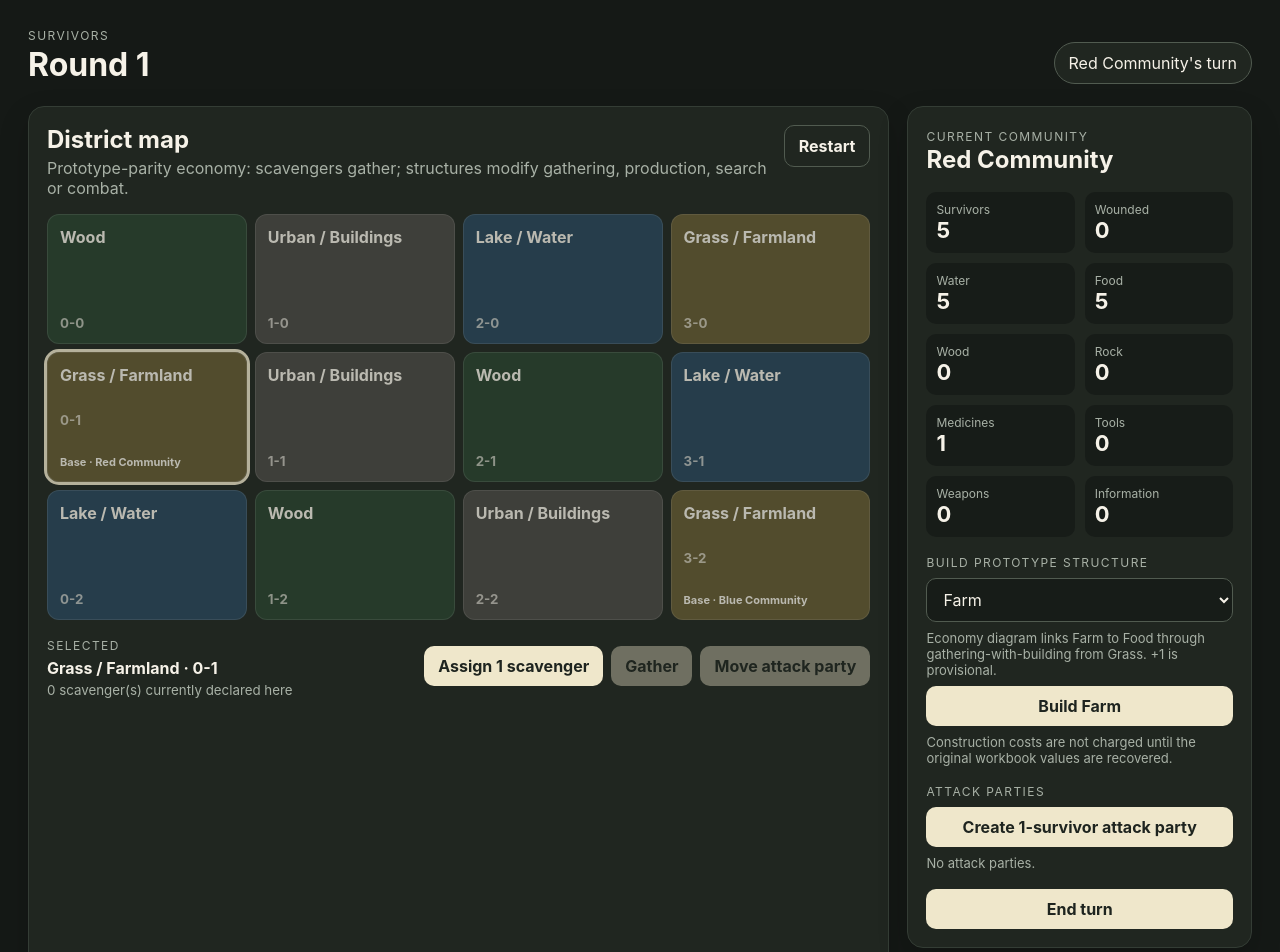
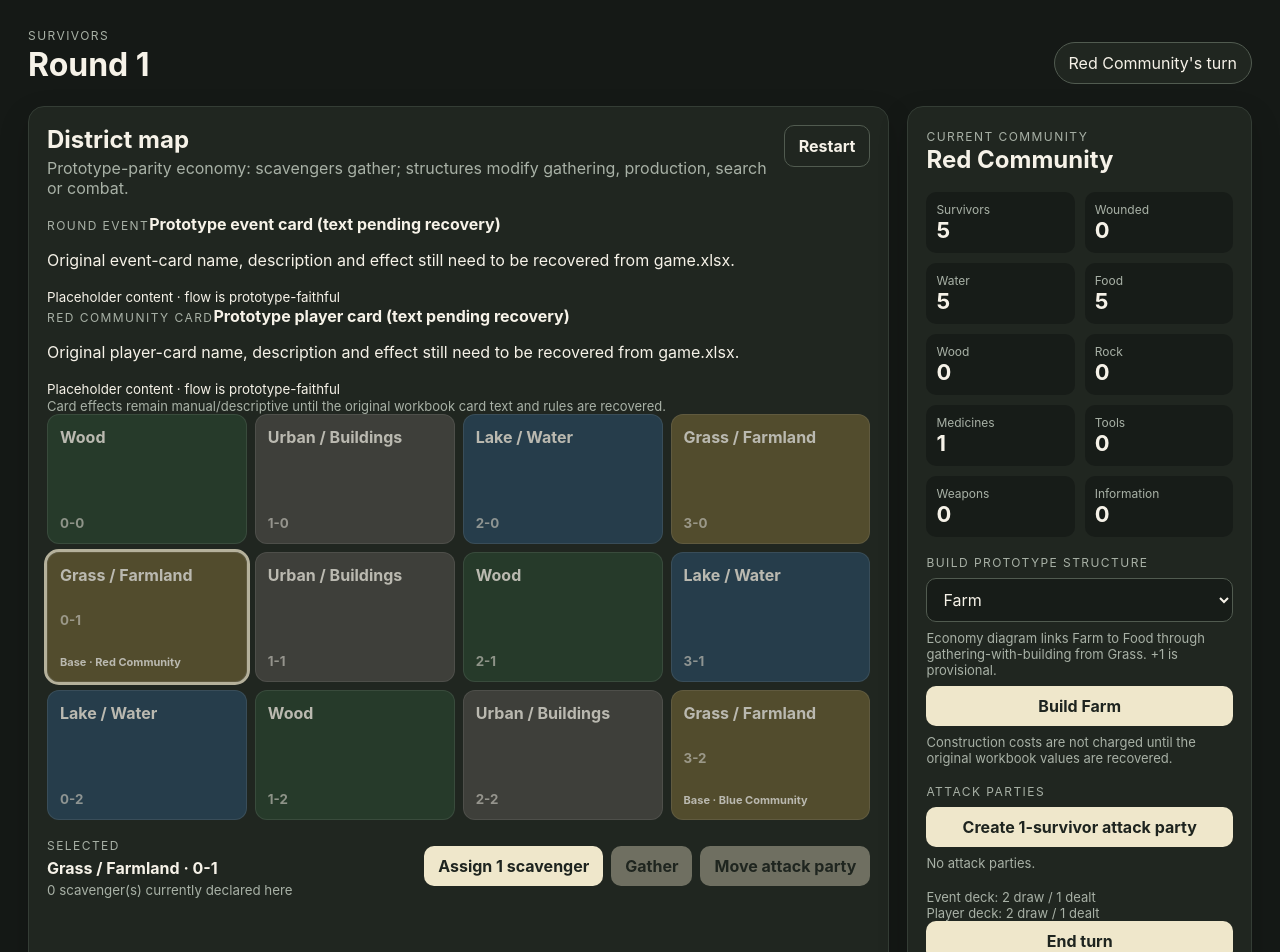
Before and after one commit to imanoliri/survivors, a React (Vite) app: page / in a window 1280 px wide. Shown: the top 952 px of the page. Built offline with nearby package versions, Linux system fonts and the light colour scheme.

Commit message:
Show event and player cards in the UI

```diff
--- a/src/ui/App.tsx
+++ b/src/ui/App.tsx
@@ -7,7 +7,7 @@ import {
   getMoveAttackPartyError,
 } from '../game/engine';
 import { createInitialState } from '../game/initialState';
-import type { AttackParty, BuildingType, GameState, Tile } from '../game/model';
+import type { AttackParty, BuildingType, CardDefinition, GameState, Tile } from '../game/model';
 
 const terrainLabel: Record<Tile['terrain'], string> = {
   urban: 'Urban / Buildings',
@@ -24,6 +24,8 @@ export function App() {
   const [error, setError] = useState('');
 
   const currentPlayer = game.players[game.currentPlayerId];
+  const eventCard = game.currentEventCardId ? game.cardDefinitions[game.currentEventCardId] : undefined;
+  const playerCard = currentPlayer.currentCardId ? game.cardDefinitions[currentPlayer.currentCardId] : undefined;
   const selectedTile = useMemo(
     () => game.tiles.find((tile) => tile.id === selectedTileId) ?? game.tiles[0],
     [game.tiles, selectedTileId],
@@ -70,6 +72,12 @@ export function App() {
             </div>
             <button className="secondary" onClick={reset}>Restart</button>
           </div>
+
+          <div className="card-strip">
+            <CardView title="Round event" card={eventCard} />
+            <CardView title={`${currentPlayer.name} card`} card={playerCard} />
+          </div>
+          <p className="hint">Card effects remain manual/descriptive until the original workbook card text and rules are recovered.</p>
 
           <div className="board" role="grid" aria-label="Game map">
             {game.tiles.map((tile) => {
@@ -147,6 +155,11 @@ export function App() {
               ))}
             </div>
 
+            <div className="deck-status hint">
+              Event deck: {game.eventDeck.drawPile.length} draw / {game.eventDeck.dealt.length} dealt<br />
+              Player deck: {game.playerDeck.drawPile.length} draw / {game.playerDeck.dealt.length} dealt
+            </div>
+
             <button className="end-turn" onClick={() => runAction({ type: 'endTurn', playerId: game.currentPlayerId })}>End turn</button>
             {error && <p className="error">{error}</p>}
           </section>
@@ -161,6 +174,17 @@ export function App() {
   );
 }
 
+function CardView({ title, card }: { title: string; card?: CardDefinition }) {
+  return (
+    <article className="game-card">
+      <span className="label">{title}</span>
+      <strong>{card?.name ?? 'No card'}</strong>
+      <p>{card?.description ?? 'No card has been dealt.'}</p>
+      {card?.placeholder && <small>Placeholder content · flow is prototype-faithful</small>}
+    </article>
+  );
+}
+
 function PartyBadge({ party, active }: { party: AttackParty; active: boolean }) {
   return <strong className={active ? 'group-badge active-group' : 'group-badge'}>{party.id} · {party.survivors}</strong>;
 }
```
